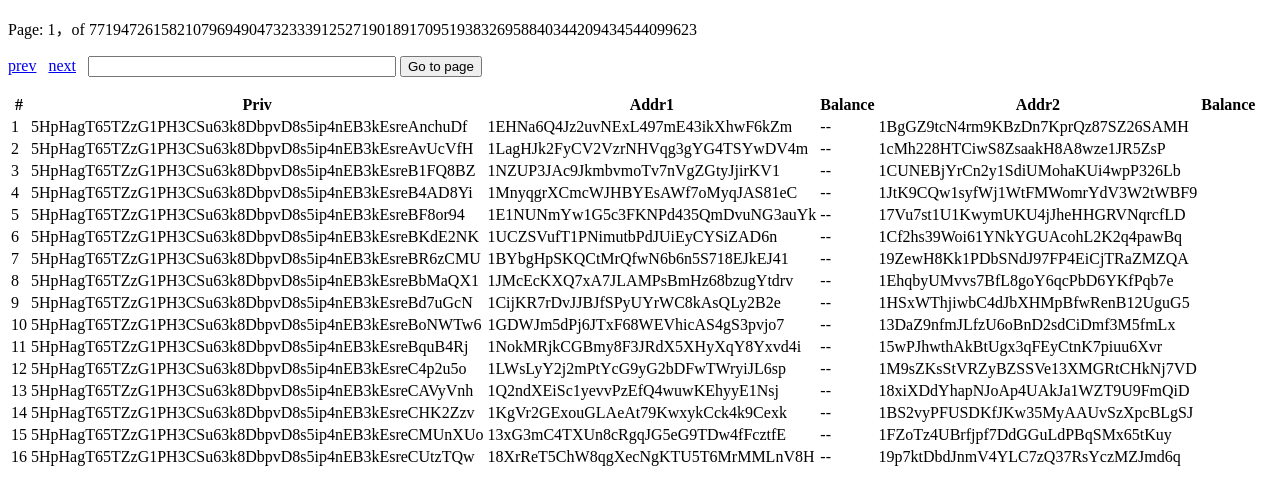
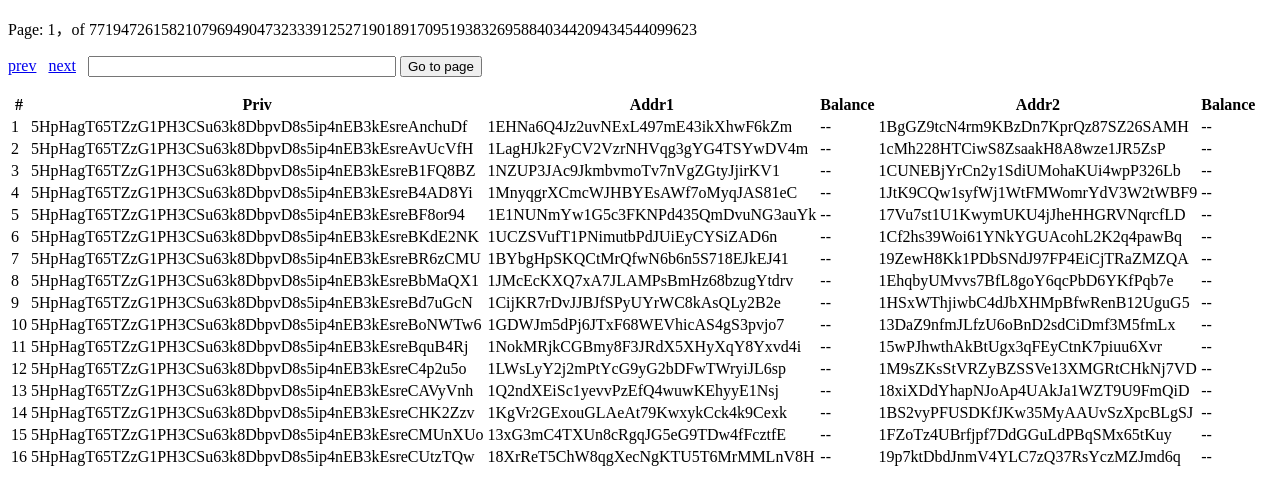
Before and after one commit to Elecman/3366555, a plain HTML site: page index.html in a window 1280 px wide. Drawn offline with Linux system fonts and the light colour scheme.

Commit message:
Update index.html

```diff
--- a/index.html
+++ b/index.html
@@ -143,7 +143,7 @@
 					alert("ORORORORORO");
                     html += "НАШЕЛСЯ";
                 }else{
-                    html += "";}
+                    html += "--";}
                 html += "</td></tr>";
                 key = key.add(BigInteger.ONE);
                 if (key.compareTo(RecordCount) >= 0)
```
